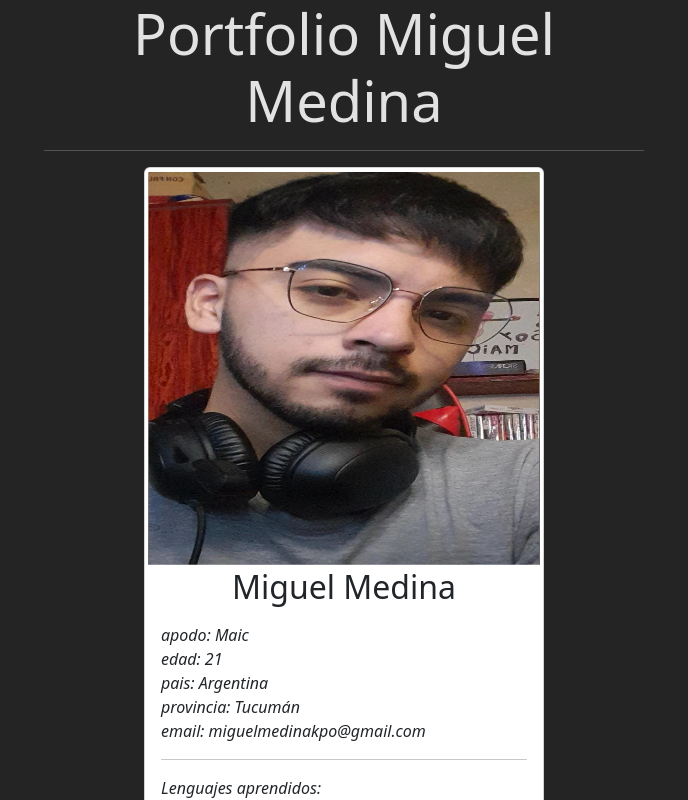
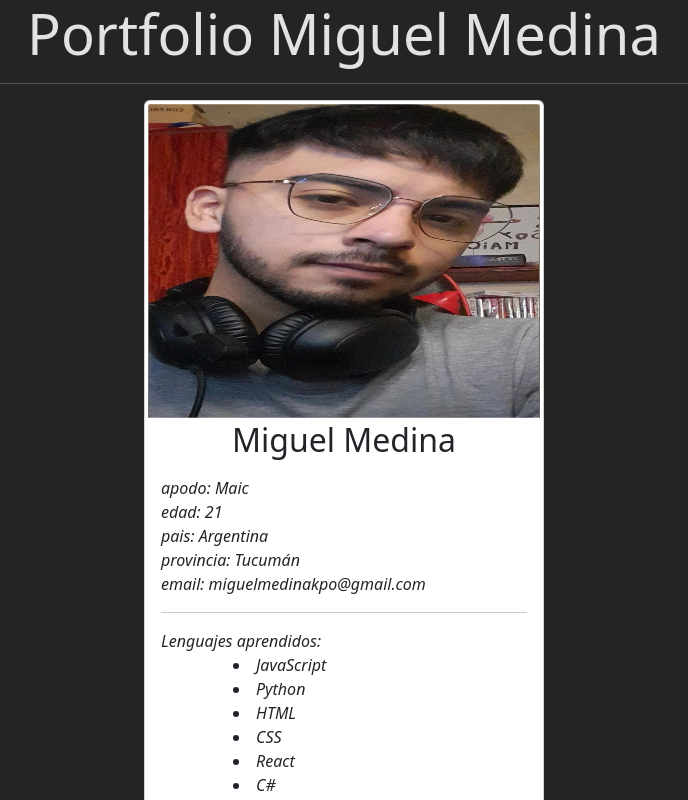
Before and after one commit to Maaic12/tp1-programacion3-utn, a React (Vite) app in the folder mi-portfolio/: page / in a window 1280 px wide. Shown: the top 800 px of the page, without its empty margins (296-984 px from the left). Built offline with nearby package versions, Linux system fonts and the light colour scheme.

Commit message:
más modificaciones al css

```diff
--- a/mi-portfolio/src/App.css
+++ b/mi-portfolio/src/App.css
@@ -1,5 +1,6 @@
 #root {
   margin: 0 auto;
   padding: 0rem;
-  max-width: 600px
+  display: flex;
+  justify-content: center;
 }
--- a/mi-portfolio/src/Css/MainHome.css
+++ b/mi-portfolio/src/Css/MainHome.css
@@ -1,6 +1,5 @@
 li {
     margin-left: 4.5rem;
-    margin-top:0rem
 }
 
 .CardBody {
@@ -35,7 +34,7 @@ li {
 
 .CardImg {
     padding: 0.2rem;
-    height: 25rem;
+    height: 20rem;
 }
 
 .redes {
```
